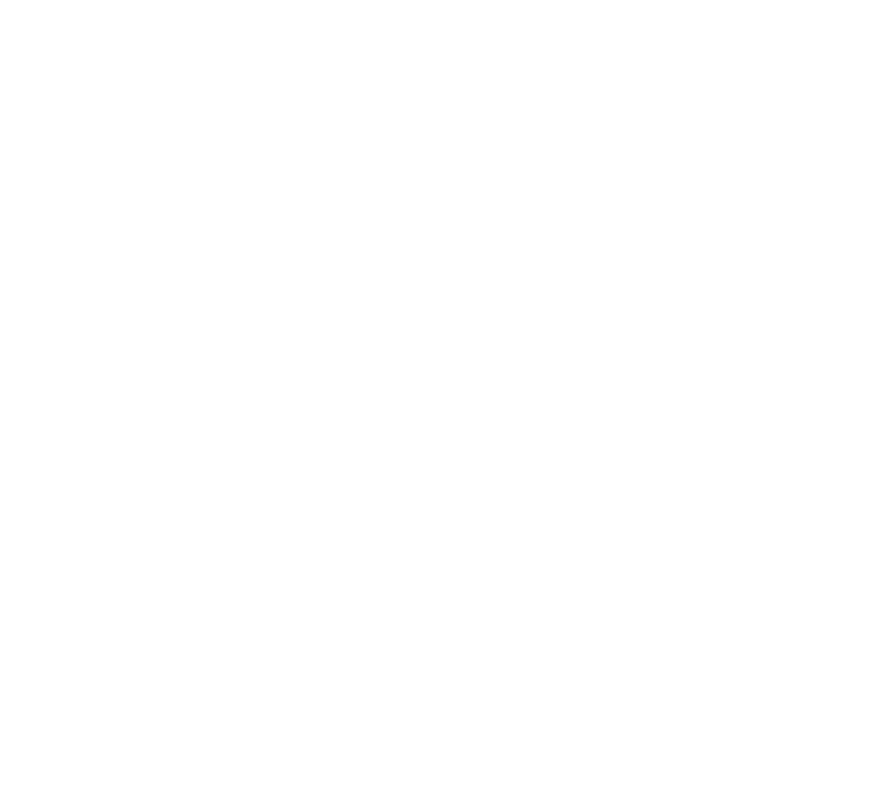
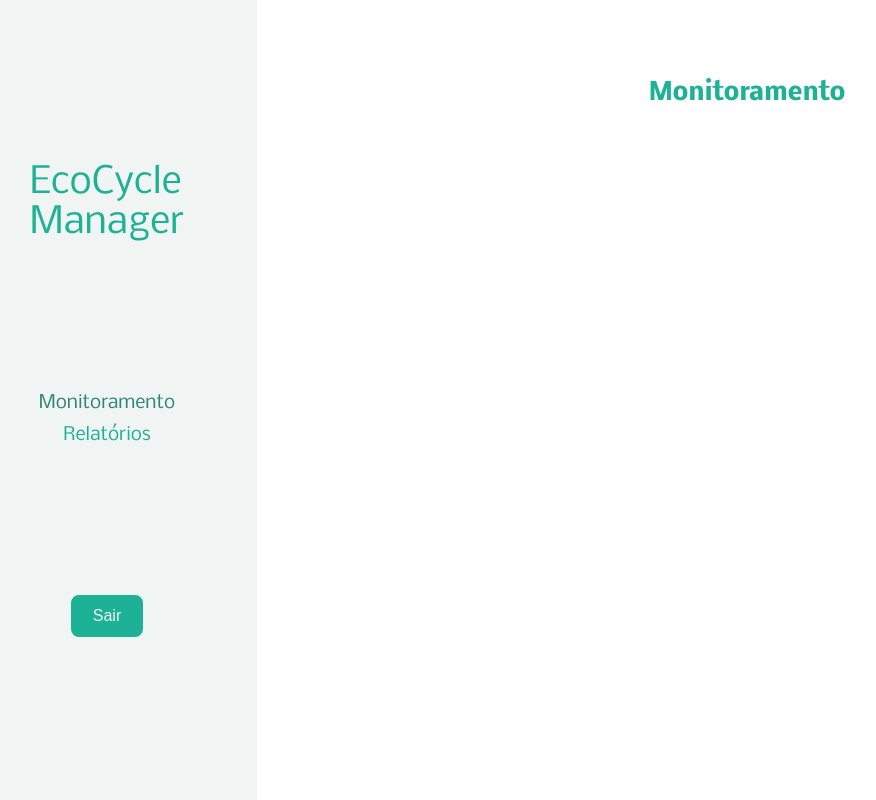
Before and after one commit to gabrielreis354/ecocycle-lixeira-inteligente, a React (Vite) app: page /dashboard/monitoramento in a window 1280 px wide. Shown: the whole page, without its empty margins (43-919 px from the left). Built offline with nearby package versions, Linux system fonts and the light colour scheme.

Commit message:
dashboard initiated

```diff
--- /dev/null
+++ b/src/components/Monitoramento/index.jsx
@@ -0,0 +1,8 @@
+import "./index.scss"
+export default function Monitoramento() {
+  return (
+    <div className="monitoramento">
+      <h2>Monitoramento</h2>
+    </div>
+  );
+}
--- /dev/null
+++ b/src/components/Monitoramento/index.scss
@@ -0,0 +1,11 @@
+.monitoramento {
+    width: 100%;
+    padding: 80px;
+}
+
+.monitoramento h2 {
+    text-align: center;
+    color: #1db196;
+    font-size: 24px;
+    margin-bottom: 10px;
+}
--- /dev/null
+++ b/src/components/Relatorio/index.jsx
@@ -0,0 +1,5 @@
+export default function Relatorio() {
+  return (
+    <div>index</div>
+  )
+}
--- /dev/null
+++ b/src/components/Sidebar/index.jsx
@@ -0,0 +1,32 @@
+import { NavLink, useNavigate } from "react-router-dom";
+import "./index.scss";
+
+export default function Sidebar() {
+  const navigator = useNavigate();
+
+  const handleLogout = () => {
+    navigator("/");
+  };
+  return (
+    <div className="sidebar">
+      <h2>EcoCycle <br /> Manager</h2>
+
+      <nav className="menu-links">
+        <NavLink
+          className={({ isActive }) => [isActive ? "active" : ""].join(" ")}
+          to="/dashboard/monitoramento"
+        >
+          Monitoramento
+        </NavLink>
+        <NavLink
+          className={({ isActive }) => [isActive ? "active" : ""].join(" ")}
+          to="/dashboard/relatorios"
+        >
+          Relatórios
+        </NavLink>
+      </nav>
+
+      <button onClick={handleLogout}>Sair</button>
+    </div>
+  );
+}
--- /dev/null
+++ b/src/components/Sidebar/index.scss
@@ -0,0 +1,56 @@
+.sidebar {
+    display: flex;
+    flex-direction: column;
+    align-items: center;
+    justify-content: center;
+    min-height: 100vh;
+    min-width: 300px;
+    gap: 150px;
+    background-color: #F0F4F3;
+}
+
+.sidebar h2 {
+    color: #1DB196;
+    font-size: 36px;
+    font-weight: 400;
+}
+
+.menu-links {
+    display: flex;
+    flex-direction: column;
+    gap: 12px;
+    text-align: center;
+}
+
+.menu-links a {
+    color: #1DB196;
+    text-decoration: none;
+    font-size: 18px;
+    font-weight: 400;
+}
+
+.menu-links a.active {
+    color: #2d8676;
+}
+
+.menu-links a:hover {
+    color: #2d8676;
+    text-decoration: underline;
+}
+
+.sidebar button {
+    cursor: pointer;
+    background-color: #1DB196;
+    color: #F0F4F3;
+    border: 2px solid #1DB196;
+    padding: 10px 20px;
+    border-radius: 8px;
+    transition: 0.4s;
+    font-size: 16px;
+}
+
+.sidebar button:hover {
+    background-color: transparent;
+    border: 2px solid #1DB196;
+    color: #1DB196;
+}
--- a/src/pages/Dashboard/index.jsx
+++ b/src/pages/Dashboard/index.jsx
@@ -1,5 +1,20 @@
+import Monitoramento from "../../components/Monitoramento";
+import Relatorio from "../../components/Relatorio";
+import Sidebar from "../../components/Sidebar";
+import "./index.scss";
+import { Routes, Route, Navigate } from "react-router-dom";
 export default function Dashboard() {
   return (
-    <div>Dashboard</div>
-  )
+    <div className="dashboard">
+      <Sidebar />
+      <div className="dashboard-content">
+        <Routes>
+          <Route index element={<Navigate to="/dashboard/monitoramento" />} />
+          <Route path="monitoramento" element={<Monitoramento />} />
+          <Route path="relatorios" element={<Relatorio />} />
+
+        </Routes>
+      </div>
+    </div>
+  );
 }
--- /dev/null
+++ b/src/pages/Dashboard/index.scss
@@ -0,0 +1,9 @@
+.dashboard {
+    display: flex;
+    flex-direction: row;
+    justify-content: space-between;
+}
+
+.dashboard-content {
+    width: 100%;
+}
--- a/src/router/Router.jsx
+++ b/src/router/Router.jsx
@@ -24,7 +24,7 @@ function Router() {
 				<Routes>
 					<Route index path='/' element={ <Home/> } />
 					<Route path="/funcionamento" element={<ComoFunciona />} />
-					<Route path="/dashboard" element={<Dashboard />} />
+					<Route path="/dashboard/*" element={<Dashboard />} />
 					<Route path='*' element={ <></> }/>
 				</Routes>
 
```
